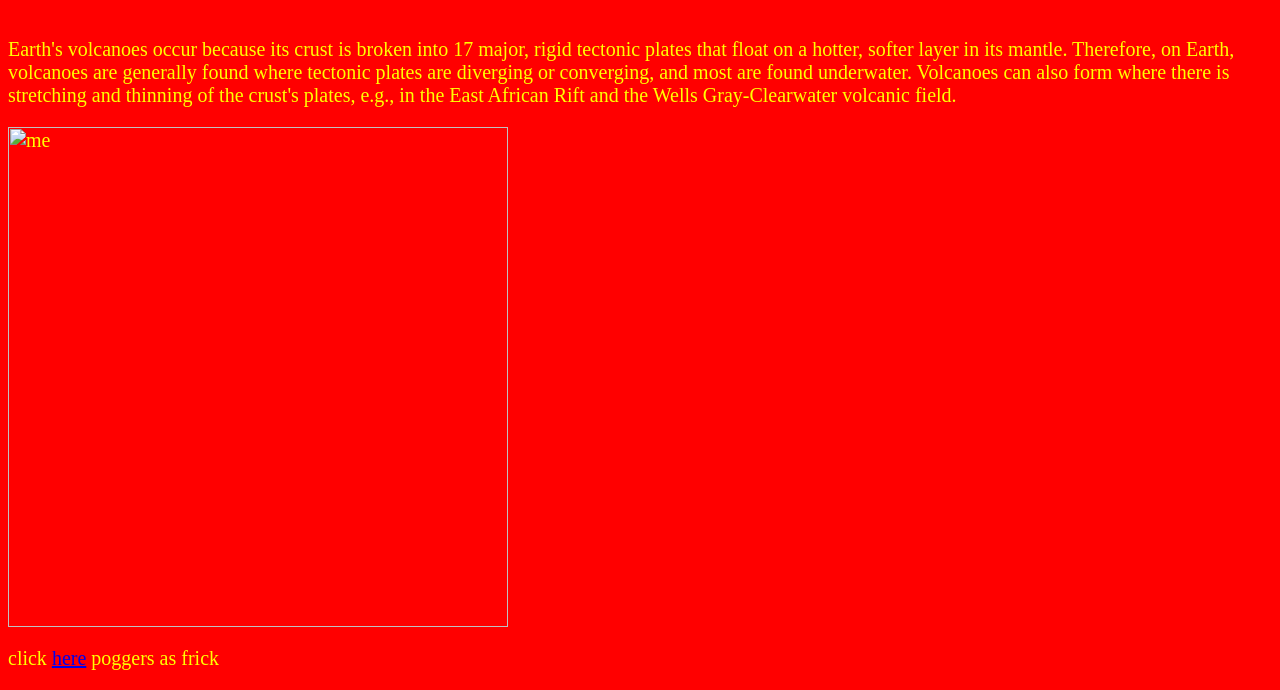
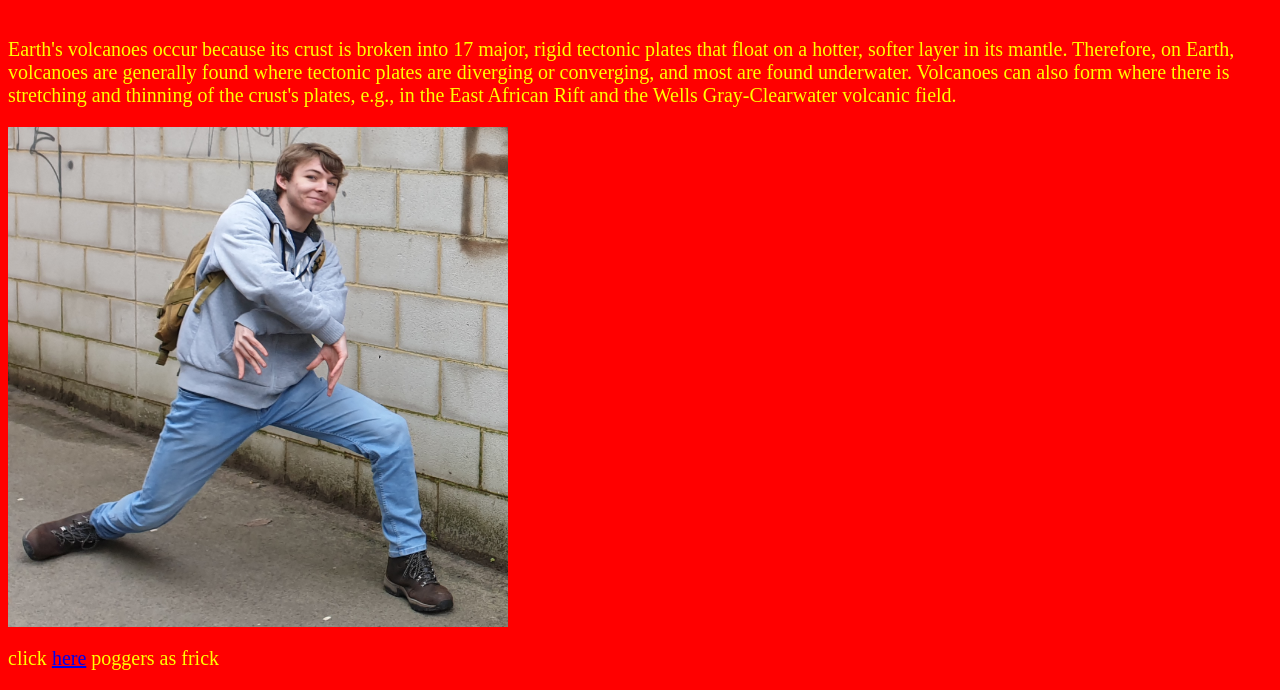
Before and after one commit to AJW100/AJW100.github.io, a plain HTML site: page index.html in a window 1280 px wide. Shown: the part 356-1046 px from the top of the page. Drawn offline with Linux system fonts and the light colour scheme.

Commit message:
Update index.html

```diff
--- a/index.html
+++ b/index.html
@@ -13,7 +13,7 @@ A volcano is a rupture in the crust of a planetary-mass object, such as Earth, t
 <p>
 Earth's volcanoes occur because its crust is broken into 17 major, rigid tectonic plates that float on a hotter, softer layer in its mantle. Therefore, on Earth, volcanoes are generally found where tectonic plates are diverging or converging, and most are found underwater. Volcanoes can also form where there is stretching and thinning of the crust's plates, e.g., in the East African Rift and the Wells Gray-Clearwater volcanic field.
 </p>
-<p><img src="stuff\me.jpg" alt="me" width="500" height="500"></p>
+<p><img src="images\me.png" alt="me" width="500" height="500"></p>
 <p>click <a href="https://en.wikipedia.org/wiki/Bionicle">here</a> poggers as frick
 </p>
 </body>
```
